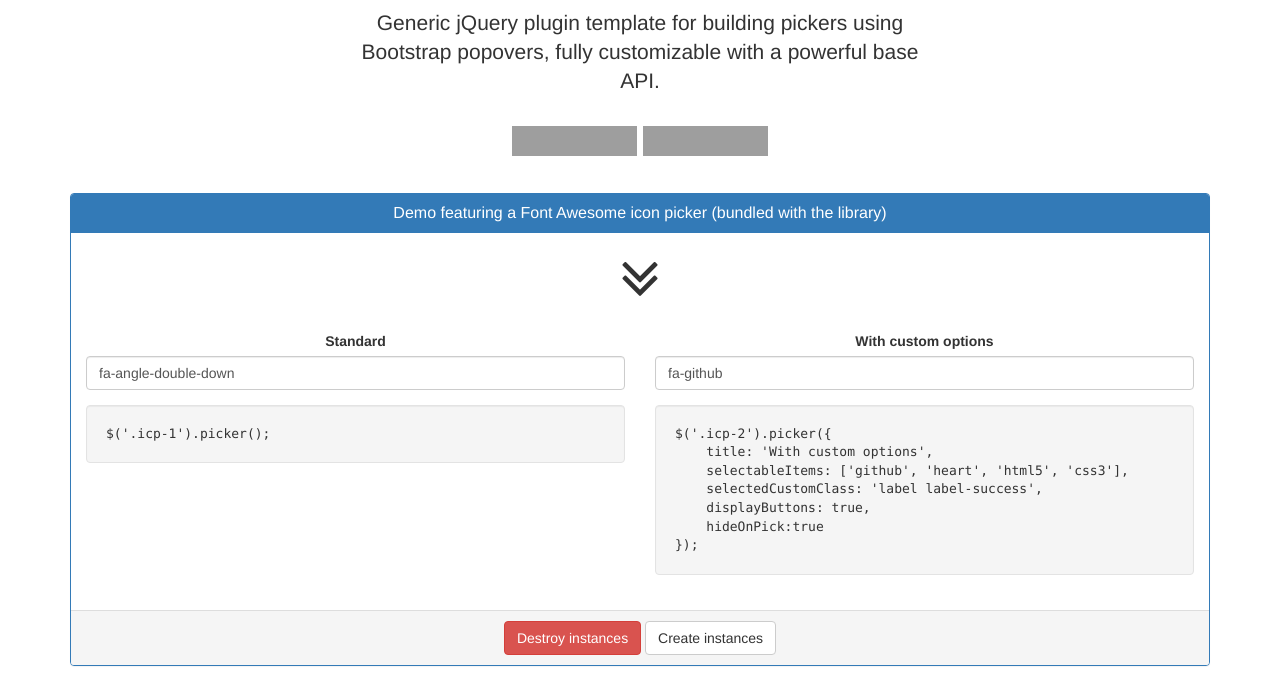
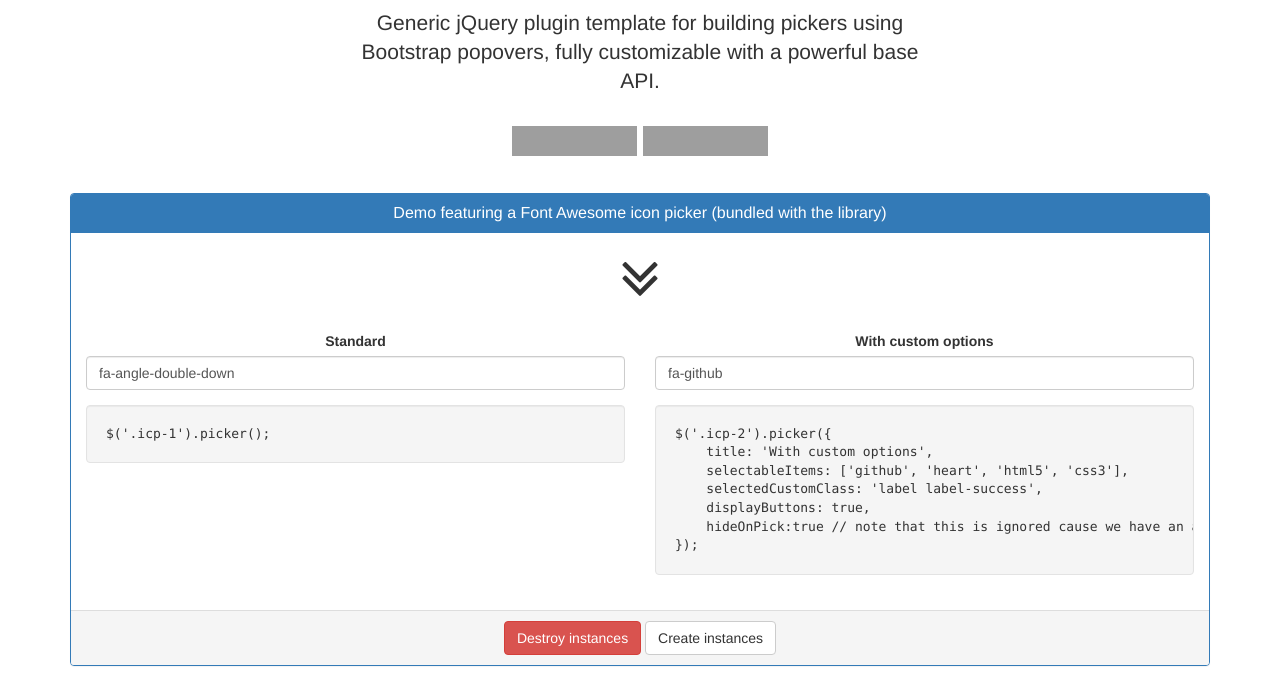
Before and after one commit to itsjavi/fontawesome-iconpicker, a website: page index.html in a window 1280 px wide. Shown: the part 102-800 px from the top of the page. Drawn offline with nearby package versions, Linux system fonts and the light colour scheme; grey boxes are pictures that could not be loaded.

Commit message:
update demo

```diff
--- a/index.html
+++ b/index.html
@@ -75,7 +75,7 @@ $('.icp-2').picker({
     selectableItems: ['github', 'heart', 'html5', 'css3'],
     selectedCustomClass: 'label label-success',
     displayButtons: true,
-    hideOnPick:true
+    hideOnPick:true // note that this is ignored cause we have an accept button
 });</pre>
                         </div>
                     </div>
@@ -108,7 +108,7 @@ $('.icp-2').picker({
                         selectableItems: ['github', 'heart', 'html5', 'css3'],
                         selectedCustomClass: 'label label-success',
                         displayButtons: true,
-                        hideOnPick:true
+                        hideOnPick:true // note that this is ignored cause we have an accept button
                     });
                 }).trigger('click');
             });
```
